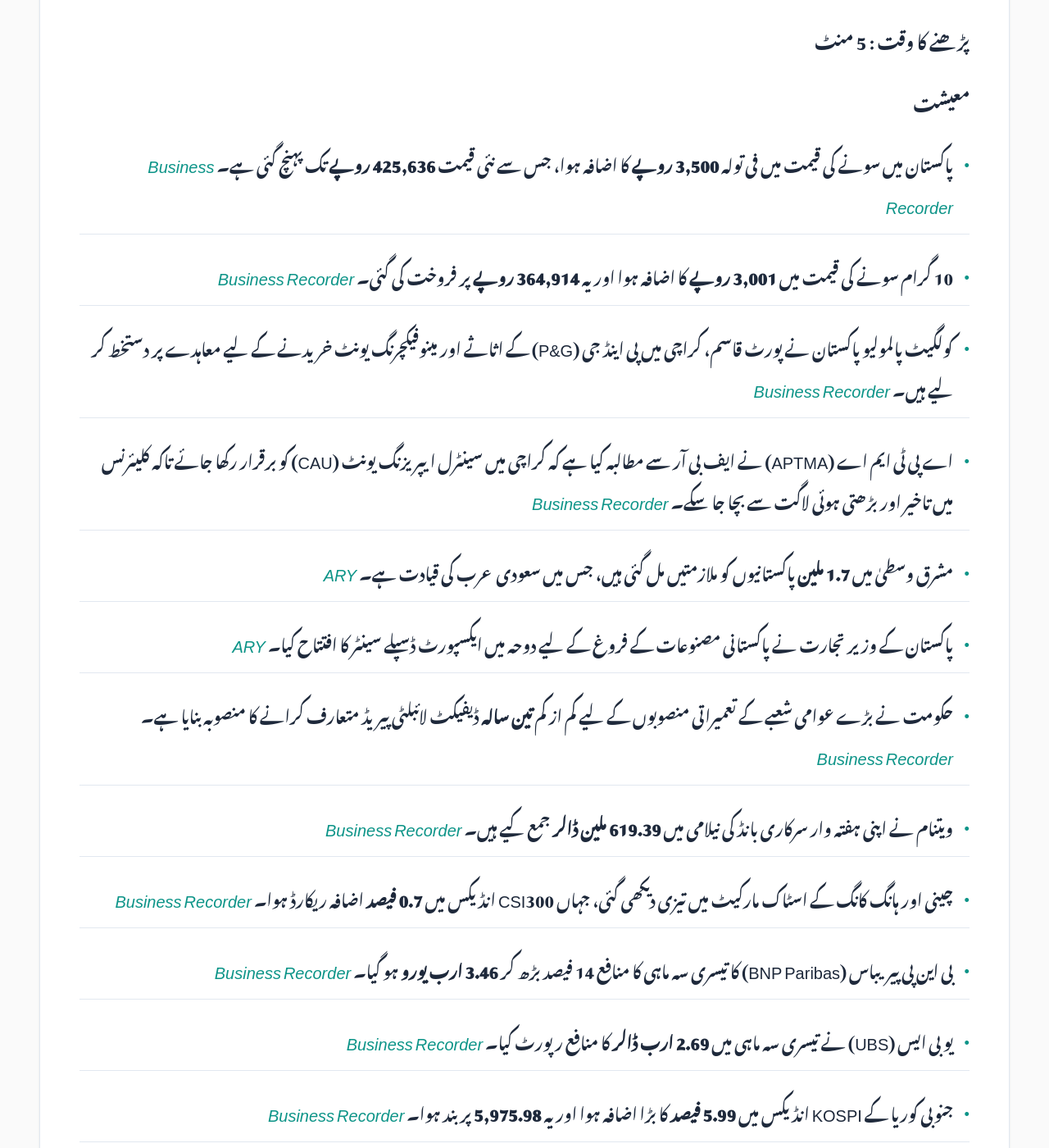
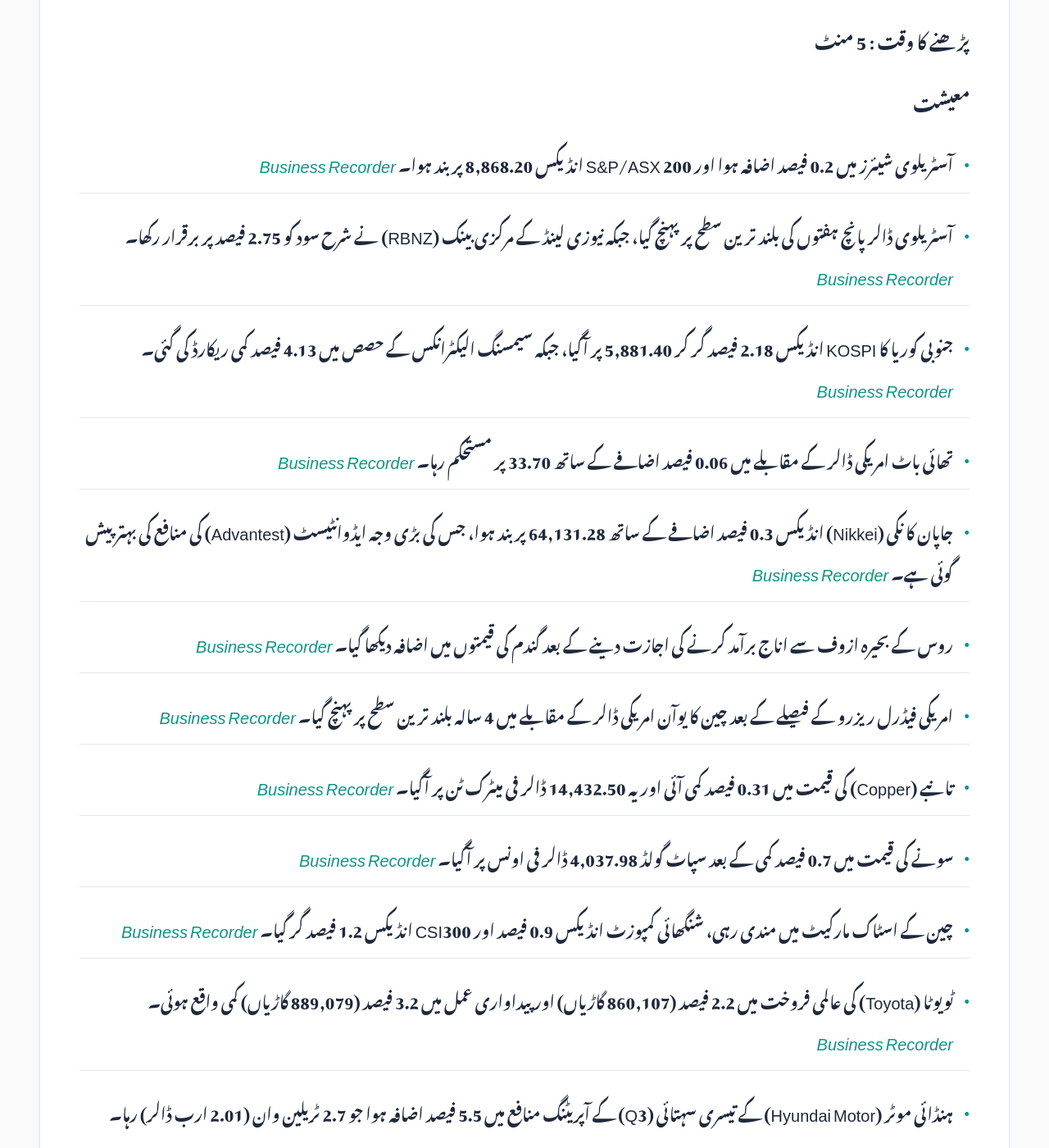
Before and after one commit to zsubzwary/news, a Jekyll site: the page built from ur/index.md, in a window 1280 px wide and 1400 px high, scrolled down 441 px. Shown: the whole window at 82% size. Built offline with Jekyll 4.4.1, drawn with Linux system fonts in a browser that asks for light colours; some web fonts are replaced; comment, search, counter and statistics services are not loaded; some of the changed text lies outside the part shown.

Commit message:
DateTime; 2026-10-29T07:20:27.694Z

```diff
--- a/ur/index.md
+++ b/ur/index.md
@@ -7,47 +7,51 @@ rtl: true
 
 پاکستان کی تازہ خبروں کا خلاصہ
 
- &lrm; 28-Oct-2026 15:00PKT
+ &lrm; 29-Oct-2026 12:20PKT
 
 پڑھنے کا وقت : 5 منٹ
 
 ### معیشت
-- پاکستان میں سونے کی قیمت میں فی تولہ **3,500 روپے** کا اضافہ ہوا، جس سے نئی قیمت **425,636 روپے** تک پہنچ گئی ہے۔ *[Business Recorder](https://www.brecorder.com/news/40446299/gold-price-drops-by-rs2700-per-tola-in-pakistan)*
-- 10 گرام سونے کی قیمت میں **3,001 روپے** کا اضافہ ہوا اور یہ **364,914 روپے** پر فروخت کی گئی۔ *[Business Recorder](https://www.brecorder.com/news/40446299/gold-price-drops-by-rs2700-per-tola-in-pakistan)*
-- کولگیٹ پالمولیو پاکستان نے پورٹ قاسم، کراچی میں پی اینڈ جی (P&G) کے اثاثے اور مینوفیکچرنگ یونٹ خریدنے کے لیے معاہدے پر دستخط کر لیے ہیں۔ *[Business Recorder](https://www.brecorder.com/news/40446306/colgate-palmolive-pakistan-to-acquire-pampgs-port-qasim-assets)*
-- اے پی ٹی ایم اے (APTMA) نے ایف بی آر سے مطالبہ کیا ہے کہ کراچی میں سینٹرل ایپریزنگ یونٹ (CAU) کو برقرار رکھا جائے تاکہ کلیئرنس میں تاخیر اور بڑھتی ہوئی لاگت سے بچا جا سکے۔ *[Business Recorder](https://www.brecorder.com/news/40446303/aptma-urges-fbr-to-retain-karachis-cau-amid-clearance-delays)*
-- مشرق وسطیٰ میں **1.7 ملین** پاکستانیوں کو ملازمتیں مل گئی ہیں، جس میں سعودی عرب کی قیادت ہے۔ *[ARY](https://arynews.tv/saudi-arabia-leads-as-1-7-mln-pakistanis-find-jobs-in-middle-east)*
-- پاکستان کے وزیر تجارت نے پاکستانی مصنوعات کے فروغ کے لیے دوحہ میں ایکسپورٹ ڈسپلے سینٹر کا افتتاح کیا۔ *[ARY](https://arynews.tv/commerce-minister-inaugurates-export-display-centre-in-doha-to-promote-pakistani-products)*
-- حکومت نے بڑے عوامی شعبے کے تعمیراتی منصوبوں کے لیے کم از کم **تین سالہ** ڈیفیکٹ لائبلٹی پیریڈ متعارف کرانے کا منصوبہ بنایا ہے۔ *[Business Recorder](https://www.brecorder.com/news/40446307/government-plans-minimum-three-year-defect-liability-period-for-major-projects)*
-- ویتنام نے اپنی ہفتہ وار سرکاری بانڈ کی نیلامی میں **619.39 ملین ڈالر** جمع کیے ہیں۔ *[Business Recorder](https://www.brecorder.com/news/40446298/vietnam-raises-619-million-in-government-bond-auction-bourse-filing-says)*
-- چینی اور ہانگ کانگ کے اسٹاک مارکیٹ میں تیزی دیکھی گئی، جہاں CSI300 انڈیکس میں **0.7 فیصد** اضافہ ریکارڈ ہوا۔ *[Business Recorder](https://www.brecorder.com/news/40446302/china-stocks-rebound-on-tech-rally-tracking-asian-markets)*
-- بی این پی پیریباس (BNP Paribas) کا تیسری سہ ماہی کا منافع 14 فیصد بڑھ کر **3.46 ارب یورو** ہو گیا۔ *[Business Recorder](https://www.brecorder.com/news/40446297/bnp-paribas-beats-q3-profit-forecast-unveils-eur13-billion-share-buyback)*
-- یو بی ایس (UBS) نے تیسری سہ ماہی میں **2.69 ارب ڈالر** کا منافع رپورٹ کیا۔ *[Business Recorder](https://www.brecorder.com/news/40446296/ubs-meets-expectations-with-27-billion-q3-profit)*
-- جنوبی کوریا کے KOSPI انڈیکس میں **5.99 فیصد** کا بڑا اضافہ ہوا اور یہ **5,975.98** پر بند ہوا۔ *[Business Recorder](https://www.brecorder.com/news/40446292/south-korean-shares-rally-6-as-sk-hynix-beats-forecasts)*
-- بھارتی 2036 کے بانڈ کی شرح سود **7.42% سے 7.48%** کے درمیان رہنے کا امکان ہے۔ *[Business Recorder](https://www.brecorder.com/news/40446291/india-bonds-may-open-steady-after-relief-rally-from-near-750-levels)*
-- تھائی باہٹ امریکی ڈالر کے مقابلے میں **0.26 فیصد** کم ہو کر **33.83** پر آگئی۔ *[Business Recorder](https://www.brecorder.com/news/40446290/thai-bahtus-dollar-weaker-on-wednesday)*
-- آسٹریلوی S&P/ASX 200 انڈیکس میں **0.9 فیصد** اضافہ ہوا اور یہ **8,823.90** پر پہنچ گیا۔ *[Business Recorder](https://www.brecorder.com/news/40446289/miners-lift-australian-shares-ahead-of-inflation-data)*
+- آسٹریلوی شیئرز میں 0.2 فیصد اضافہ ہوا اور S&P/ASX 200 انڈیکس 8,868.20 پر بند ہوا۔ *[Business Recorder](https://www.brecorder.com/news/40446483/australian-shares-edge-higher-as-banks-overshadow-mining-losses)*
+- آسٹریلوی ڈالر پانچ ہفتوں کی بلند ترین سطح پر پہنچ گیا، جبکہ نیوزی لینڈ کے مرکزی بینک (RBNZ) نے شرح سود کو 2.75 فیصد پر برقرار رکھا۔ *[Business Recorder](https://www.brecorder.com/news/40446482/australian-dollar-wins-hawks-over-as-kiwi-rues-rbnz-hold)*
+- جنوبی کوریا کا KOSPI انڈیکس 2.18 فیصد گر کر 5,881.40 پر آگیا، جبکہ سیمسنگ الیکٹرانکس کے حصص میں 4.13 فیصد کمی ریکارڈ کی گئی۔ *[Business Recorder](https://www.brecorder.com/news/40446481/south-korean-shares-fall-sharply-after-samsung-electronics-earnings)*
+- تھائی باٹ امریکی ڈالر کے مقابلے میں 0.06 فیصد اضافے کے ساتھ 33.70 پر مستحکم رہا۔ *[Business Recorder](https://www.brecorder.com/news/40446480/thai-bahtus-dollar-steady-on-thursday)*
+- جاپان کا نکی (Nikkei) انڈیکس 0.3 فیصد اضافے کے ساتھ 64,131.28 پر بند ہوا، جس کی بڑی وجہ ایڈوانٹیسٹ (Advantest) کی منافع کی بہتر پیش گوئی ہے۔ *[Business Recorder](https://www.brecorder.com/news/40446478/japans-nikkei-rises-on-advantest-profit-outlook-but-samsung-weighs)*
+- روس کے بحیرہ ازوف سے اناج برآمد کرنے کی اجازت دینے کے بعد گندم کی قیمتوں میں اضافہ دیکھا گیا۔ *[Business Recorder](https://www.brecorder.com/news/40446477/wheat-inches-up-from-near-four-month-low-black-sea-exports-in-focus)*
+- امریکی فیڈرل ریزرو کے فیصلے کے بعد چین کا یوآن امریکی ڈالر کے مقابلے میں 4 سالہ بلند ترین سطح پر پہنچ گیا۔ *[Business Recorder](https://www.brecorder.com/news/40446476/chinas-yuan-hits-4-year-high-versus-dollar-after-fed-decision)*
+- تانبے (Copper) کی قیمت میں 0.31 فیصد کمی آئی اور یہ 14,432.50 ڈالر فی میٹرک ٹن پر آگیا۔ *[Business Recorder](https://www.brecorder.com/news/40446474/copper-eases-but-holds-near-two-week-highs-as-tight-china-supply-offers-support)*
+- سونے کی قیمت میں 0.7 فیصد کمی کے بعد سپاٹ گولڈ 4,037.98 ڈالر فی اونس پر آگیا۔ *[Business Recorder](https://www.brecorder.com/news/40446473/gold-slips-as-markets-assess-fed-signals-await-us-inflation-data)*
+- چین کے اسٹاک مارکیٹ میں مندی رہی، شنگھائی کمپوزٹ انڈیکس 0.9 فیصد اور CSI300 انڈیکس 1.2 فیصد گر گیا۔ *[Business Recorder](https://www.brecorder.com/news/40446472/china-stocks-slip-as-tech-weakness-overshadows-fed-rate-decision)*
+- ٹویوٹا (Toyota) کی عالمی فروخت میں 2.2 فیصد (860,107 گاڑیاں) اور پیداواری عمل میں 3.2 فیصد (889,079 گاڑیاں) کمی واقع ہوئی۔ *[Business Recorder](https://www.brecorder.com/news/40446471/toyota-september-sales-production-slide-for-a-third-straight-month)*
+- ہنڈائی موٹر (Hyundai Motor) کے تیسری سہتائی (Q3) کے آپریٹنگ منافع میں 5.5 فیصد اضافہ ہوا جو 2.7 ٹریلین وان (2.01 ارب ڈالر) رہا۔ *[Business Recorder](https://www.brecorder.com/news/40446468/hyundai-motor-reports-55-rise-in-q3-operating-profit-beats-forecasts)*
+
+### سائنس اور ٹیکنالوجی
+- نیویارک میں بچوں کے لیے AI چیٹ بوٹس کے استعمال پر پابندی لگانے والا قانون منظور کر لیا گیا ہے۔ *[ARY](https://arynews.tv/new-york-passes-law-restricting-childrens-use-of-ai-chatbots)*
+- پی ٹی اے (PTA) نے ایک سال کے دوران ڈارک ویب پر 326 اہم سائبر خطرات پکڑے، جن میں 174 ویب سائٹ ڈی فیسمنٹ، 87 ڈیٹا لیکس اور 41 DDoS حملے شامل ہیں۔ *[Business Recorder](https://www.brecorder.com/news/40446488/pta-detects-326-cyber-threats-on-dark-web-website-defacement-tops-list)*
+
+### موسم
+- بھارت کے مشرقی ساحل پر سائیکلون ارباب (Cyclone Arnab) کی وجہ سے کم از کم 6 افراد ہلاک ہو گئے اور بجلی کی فراہمی متاثر ہوئی۔ *[Business Recorder](https://www.brecorder.com/news/40446484/six-killed-in-cyclone-off-indias-eastern-coast)*
 
 ### سیاست
-- پاکستان نے بیجنگ کی 'ون چائنا پالیسی' کی حمایت میں تائیوان کی ایئر لائنز کے لیے اپنی فضائی حدود بند کر دی ہیں۔ *[Business Recorder](https://www.brecorder.com/news/40446308/one-china-policy-pakistan-bars-taiwan-carriers-from-airspace-report)*
-- پی ٹی آئی کی پارلیمانی پارٹی کے اجلاس میں عاشق مزئی کے کردار کے حوالے سے سوالات اٹھائے گئے۔ *[ARY](https://arynews.tv/pti-parliamentary-party-meeting-raises-questions-over-achakzais-role)*
-- اسرائیل کے انتخابی نتائج کے بعد نیتن یاہو اور گڈی آئزنکوٹ کے درمیان ملک کی قیادت کے لیے مقابلہ شروع ہو گیا۔ *[Business Recorder](https://www.brecorder.com/news/40446295/netanyahu-eisenkot-stake-rival-claims-to-lead-israel-after-deadlocked-vote)*
+- امریکی جج نے کیلیفورنیا کے مڈ ٹرم ووٹنگ میں ٹرمپ انتظامیہ کی مداخلت کے مطالبے کو مسترد کر دیا۔ *[ARY](https://arynews.tv/us-judge-rejects-trump-admin-interference-california-midterm-vote)*
 
 ### قومی
-- لاہور ہائی کورٹ کے ایک جج نے عدالتی خودمختاری میں کمی کا حوالہ دیتے ہوئے اپنے عہدے سے استعفیٰ دے دیا۔ *[ARY](https://arynews.tv/citing-shrinking-judicial-independence-lhc-judge-tenders-resignation)*
-- بلوچستان کے اضلاع کچھی اور وڈ میں سکیورٹی فورسز کے آپریشن کے دوران **9 دہشت گرد** ہلاک کر دیے گئے۔ *[ARY](https://arynews.tv/nine-terrorists-killed-in-security-forces-ibos-in-kachhi-and-wadh-districts-of-balochistan-ispr)*
-- واشنگٹن ڈی سی میں پاکستانی سفارت خانے نے 'کشمیر بلیک ڈے' منایا اور کشمیریوں کے حق خودارادیت کی حمایت کا اعادہ کیا۔ *[Business Recorder](https://www.brecorder.com/news/40446301/pakistan-embassy-observes-kashmir-black-day-reaffirms-unwavering-support-for-kashmiris-right-to-self-determination)*
+- کنگان پور میں زہریلی کھیر کھانے سے 5 افراد جاں بحق ہو گئے۔ *[ARY](https://arynews.tv/toxic-kheer-claims-five-lives-in-kanganpur)*
+- حیدرآباد کی ایک سڑک کے درمیان میں کھمبے نصب ہونے کی وجہ سے عوامی سطح پر تنقید کا سامنا ہے۔ *[ARY](https://arynews.tv/poles-in-middle-of-hyderabad-road-trigger-public-mockery)*
+- تھرپارکر میں ایمبولینس میں آگ لگنے کے نتیجے میں 8 افراد جاں بحق اور 5 زخمی ہو گئے۔ *[ARY](https://arynews.tv/eight-killed-five-injured-as-ambulance-catches-fire-in-tharparkar)*
 
 ### بین الاقوامی
-- مصر اور سعودی عرب کے وزرائے خارجہ نے علاقائی بحران کو روکنے کے لیے فون پر بات چیت کی۔ *[Business Recorder](https://www.brecorder.com/news/40446300/egypt-saudi-foreign-ministers-discussed-containing-regional-crisis)*
-- امریکہ اور جنوب مشرقی ایشیائی ممالک (ASEAN) کے درمیان دفاعی تعاون کا فریم ورک تیار کیا جا رہا ہے۔ *[Business Recorder](https://www.brecorder.com/news/40446294/us-and-asean-working-on-defence-cooperation-deal-says-hegseth)*
-- چین نے فٹ بالر ایمباپے کی معافی کو 'سنجیدگی' سے لینے کا کہا ہے۔ *[ARY](https://arynews.tv/china-says-takes-mbappe-apology-seriously)*
-- مصر میں آوارہ کتوں کے حملے سے ایک بچہ جاں بحق ہو گیا، جس پر تحقیقات کا آغاز کر دیا گیا ہے۔ *[ARY](https://arynews.tv/stray-dogs-maul-toddler-to-death-in-egypt-sparking-outrage-and-investigation)*
-
-### موسم
-- بھارت کے مشرقی ساحل کے قریب طاقتور سائیکلون 'ارنب' (Arnab) کی آمد، جس کے پیش نظر اندرا پردیش اور اڑیسہ میں **180,000** افراد کو نکال لیا گیا ہے۔ *[Business Recorder](https://www.brecorder.com/news/40446293/cyclone-arnab-stalls-close-to-indias-east-coast)*
+- شمالی کوریا نے بحیرہ مشرقی میں تقریباً 12 بیلسٹک میزائل فائر کیے ہیں۔ *[ARY](https://arynews.tv/north-korea-fires-dozen-ballistic-missiles-into-east-sea)*
+- غزہ پر اسرائیلی حملے میں 5 افراد شہید ہو گئے۔ *[ARY](https://arynews.tv/five-people-martyred-in-israeli-strike-on-gaza)*
+- ایران جنگ کے خاتمے اور ہرمز کے مقام کو دوبارہ کھولنے کے لیے ثالثوں کے ساتھ منصوبے پر بات چیت کر رہا ہے۔ *[ARY](https://arynews.tv/iran-says-discussing-plan-with-mediators-to-end-war-reopen-hormuz)*
+- کویت میں تیسری سہتائی (Q3) کے دوران دھوکہ دہی اور اسکیم کے 621 کیسز رپورٹ کیے گئے۔ *[ARY](https://arynews.tv/kuwait-reports-621-fraud-and-scam-cases-in-third-quarter)*
+- یوکرین نے ماسکو کی طرف ڈرونز بھیجے جبکہ روس کے خاریو (Kharkiv) پر حملے میں 2 افراد ہلاک اور 4 زخمی ہوئے۔ ماسکو کی جانب سے 613 ڈرونز مار گرائے گئے۔ *[Business Recorder](https://www.brecorder.com/news/40446475/ukraine-sends-drones-towards-moscow-russia-strikes-kharkiv-officials-say)*
+- شمالی کوریا نے مشرقی ساحل کے قریب تقریباً 10 شارٹ رینج بیلسٹک میزائل فائر کیے ہیں۔ *[Business Recorder](https://www.brecorder.com/news/40446470/north-korea-fires-around-10-ballistic-missiles-toward-sea-off-east-coast-seoul-says)*
 
 ### کھیل
-- ورلڈ کپ تنازع کے باعث جاپان کے ایک فٹ بال عہدیدار نے استعفیٰ دے دیا۔ *[ARY](https://arynews.tv/japan-football-official-quits-over-world-cup-row)*
-- تین بار کے گرینڈ سلیم چیمپئن اسٹین واورینکا نے باسل میں جیری لیہیکا سے **7-5، 7-6(2)** کی شکست کے بعد اپنے پیشہ ورانہ کیریئر کا اختتام کر دیا۔ *[Business Recorder](https://www.brecorder.com/news/40446304/wawrinka-brings-career-to-a-close-with-defeat-in-basel)*
-- بارسلونا پر جولین الواریز سے غیر قانونی طور پر رابطہ کرنے پر **602 یورو** کا جرمانہ عائد کیا گیا ہے۔ *[Business Recorder](https://www.brecorder.com/news/40446305/barcelona-handed-eur602-fine-over-alvarez-approach)*
+- کیٹلن کلارک (Caitlin Clark) کے باسکٹ بال سے متعلق حالیہ قدم نے مداحوں کو متاثر کیا ہے۔ *[ARY](https://arynews.tv/caitlin-clarks-latest-move-away-from-basketball-impresses-fans)*
+- میجر لیگ ساکر (MLS) نے 2027 کے 'اسپرنٹ سیزن' کا اعلان کر دیا ہے، جس کا آغاز 19 فروری کو انٹر میامی اور سنسیبٹی کے میچ سے ہوگا۔ *[Business Recorder](https://www.brecorder.com/news/40446487/mls-announces-key-2027-sprint-season-matches-ahead-of-calendar-shift)*
+- ملواکی بیوررز (Milwaukee Brewers) نے ٹیمپہ بے ریز کو 4-1 سے ہرا کر پہلی بار ورلڈ سیریز ٹائٹل جیت لیا ہے۔ *[Business Recorder](https://www.brecorder.com/news/40446486/milwaukee-brews-its-first-world-series-title-with-triumph-over-rays)*
+
+### دیگر
+- ہیلو کٹی بنانے والی کمپنی 'سانریو' (Sanrio) نے چین میں عوامی ردعمل کے بعد ایک جاپانی ٹی وی جاسوسی شو کے ساتھ تعاون ختم کر دیا ہے۔ *[Business Recorder](https://www.brecorder.com/news/40446469/hello-kitty-maker-sanrio-cuts-ties-with-tv-spy-show-after-china-backlash)*
```
